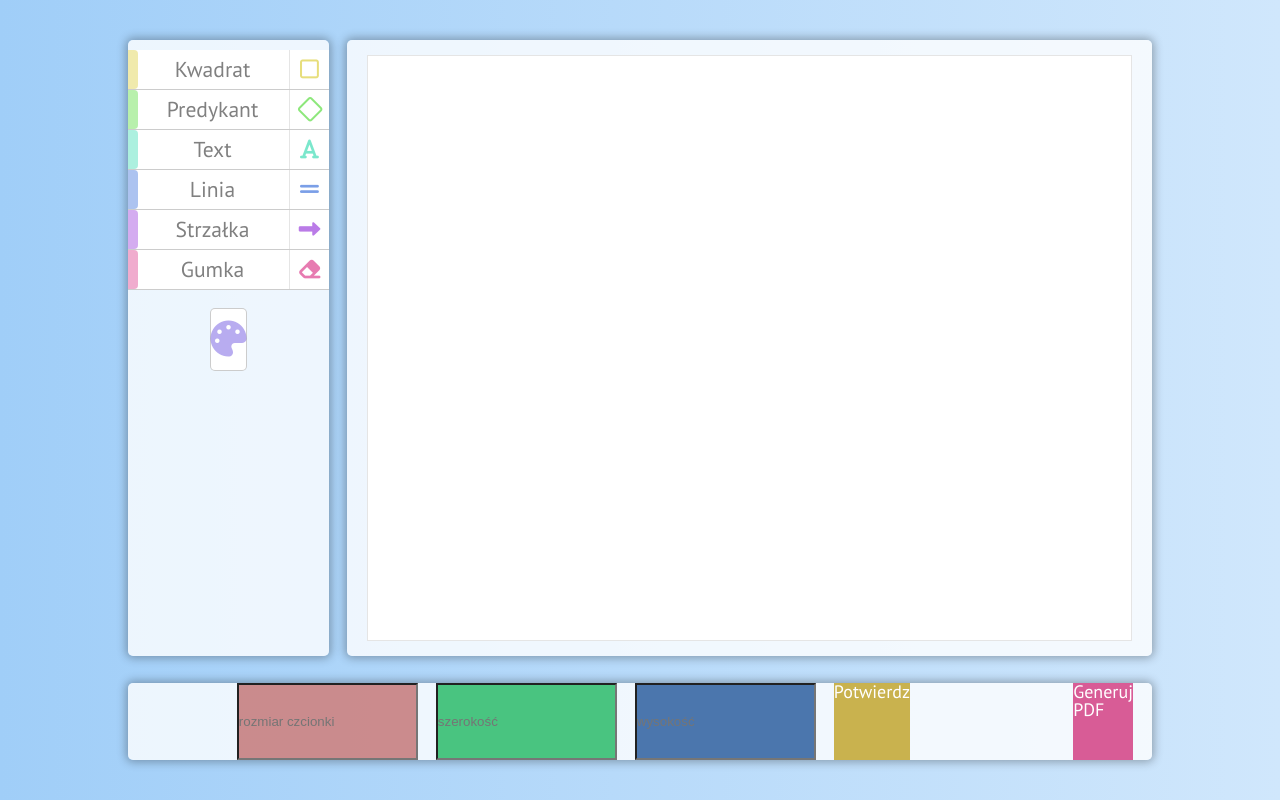
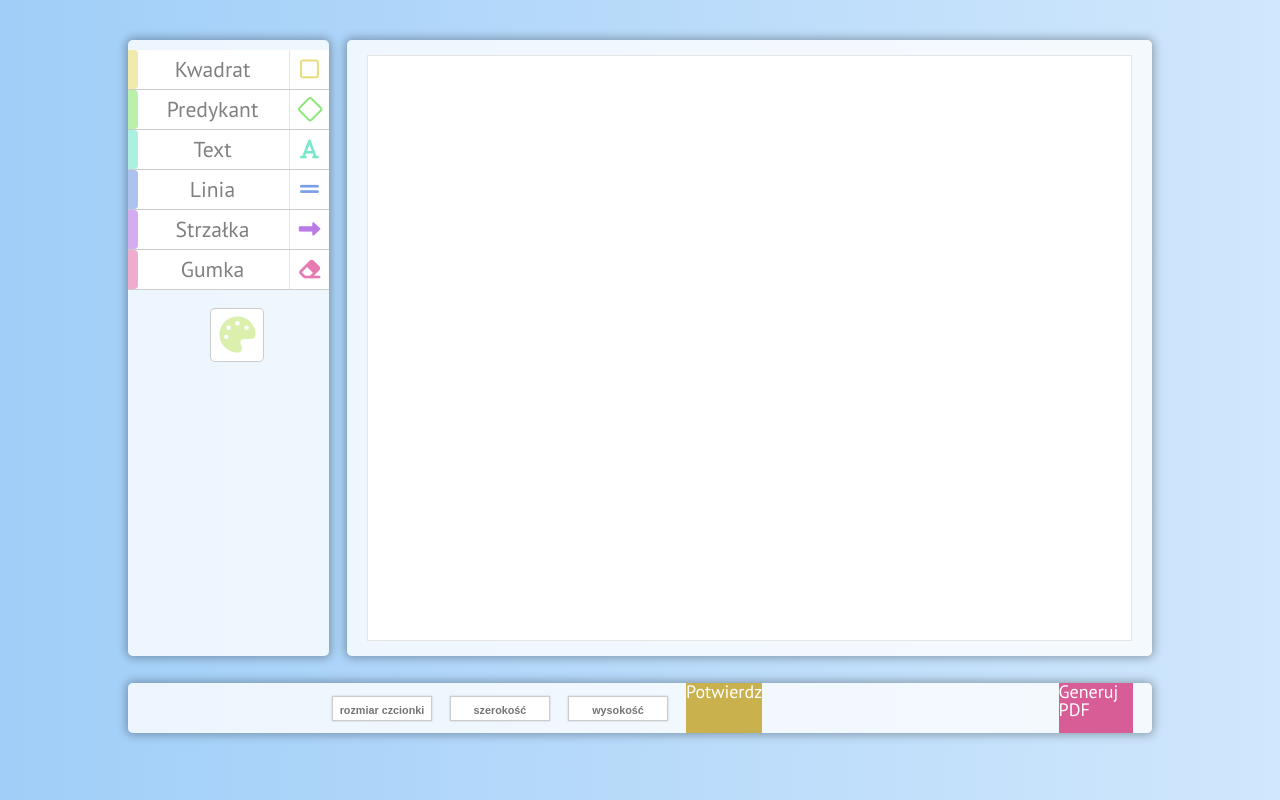
Before and after one commit to Desmord/SchematicGenerator, a website built with webpack: page Dev/Html/index.html in a window 1280 px wide. Built offline with nearby package versions, Linux system fonts and the light colour scheme.

Commit message:
Style properties menu input fields

```diff
--- a/Dev/Html/index.html
+++ b/Dev/Html/index.html
@@ -63,9 +63,9 @@
             <canvas class="canvas-container__canvas"></canvas>
         </div>
         <div class="properties-menu">
-            <input type="text" class="properties-menu__font-size-input" placeholder="rozmiar czcionki"></input>
-            <input type="text" class="properties-menu__width-input" placeholder="szerokość"></input>
-            <input type="text" class="properties-menu__height-input" placeholder="wysokość"></input>
+            <input type="text" class="input" tool="font-size" maxlength="3" placeholder="rozmiar czcionki"></input>
+            <input type="text" class="input" tool="canvas-width" maxlength="4" placeholder="szerokość"></input>
+            <input type="text" class="input" tool="canvas-height" maxlength="4" placeholder="wysokość"></input>
             <div class="properties-menu__subbmit-button">Potwierdz</div>
             <div class="properties-menu__generate-pdf-button">Generuj PDF</div>
         </div>
--- /dev/null
+++ b/Dev/Sass/Properties-menu/Input/input.scss
@@ -0,0 +1,39 @@
+.input{
+    overflow: hidden;
+    white-space: nowrap;
+    outline: none;
+    resize: none;
+    margin: auto 0px;
+    min-width: 100px;
+    max-width: 200px;
+    min-height: 25px;
+    max-height: 40px;
+    text-align: center;
+    font-size: 1em;
+    font-weight: 700;
+    border:1px solid rgba(0,0,0,0.2);
+    box-shadow: 0px 0px 2px 0px rgba(0,0,0,0.2);
+    transition: all 0.2s ease-in-out;
+}
+
+.input::placeholder{
+    font-size: 0.6em;
+    font-weight: 700;
+}
+
+.input:hover{
+    cursor: pointer;
+    box-shadow: 0px 0px 5px 1px rgba(0,0,0,0.3);
+}
+
+.input[tool="font-size"]{
+    grid-area: font-size-input;
+}
+
+.input[tool="canvas-width"]{
+    grid-area: width-input;
+}
+
+.input[tool="canvas-height"]{
+    grid-area: height-input;
+}
--- a/Dev/Sass/Properties-menu/propertiesMenu.scss
+++ b/Dev/Sass/Properties-menu/propertiesMenu.scss
@@ -1,5 +1,6 @@
 .properties-menu {
     grid-area: properties;
+    max-height: 50px;
     display: grid;
     gap: 1em;
     grid-template-columns: 5fr 2fr 2fr 2fr 1fr 7fr 2fr 1px;
@@ -9,33 +10,6 @@
     background-color: $menus-back-ground-color;
     border-radius: 5px;
     box-shadow: 0px 0px 10px 2px rgba(0, 0, 0, 0.3);
-
-    &__font-size-input {
-        grid-area: font-size-input;
-        overflow: hidden;
-        white-space: nowrap;
-        outline: none;
-        resize: none;
-        background-color: rgba(194, 113, 113, 0.8);
-    }
-
-    &__width-input {
-        grid-area: width-input;
-        overflow: hidden;
-        white-space: nowrap;
-        outline: none;
-        resize: none;
-        background-color: rgb(73, 196, 128);
-    }
-
-    &__height-input {
-        grid-area: height-input;
-        overflow: hidden;
-        white-space: nowrap;
-        outline: none;
-        resize: none;
-        background-color: rgb(75, 118, 173);
-    }
 
     &__subbmit-button {
         grid-area: subbmit-button;
@@ -49,17 +23,4 @@
 
 }
 
-//  position: absolute;
-// left:100px;
-// top:7px;
-// border: none;
-// border-radius: 5px;
-// overflow: hidden;
-// white-space: nowrap;
-// outline: none;
-// resize: none;
-// text-align: left;
-// color:  rgba(0,0,0,0.65);
-// font-weight: 700;
-// font-size: 18px;
-// background-color: rgba(255,255,255,0.8);
+@import './Input/input.scss';
--- a/Dev/Sass/Tools-Menu/toolsMenu.scss
+++ b/Dev/Sass/Tools-Menu/toolsMenu.scss
@@ -2,7 +2,7 @@
    grid-area: 'tools-menu';
    display: grid;
    grid-template-columns: 1fr;
-   grid-template-rows: repeat(6, minmax(25px, 40px)) 1em 1fr;
+   grid-template-rows: repeat(6, minmax(25px, 40px)) 1em minmax(25px,50px);
    background-color: $menus-back-ground-color;
    border-radius: 5px;
    box-shadow: 0px 0px 10px 2px rgba(0, 0, 0, 0.3);
@@ -11,8 +11,8 @@
       grid-column: 1/1;
       grid-row: 8/8;
       margin-left: 41%;
-      width: 18%;
-      height: 18%;
+      width: 3em;
+      height: 3em;
       border-radius: 5px;
       border:1px solid rgba(0,0,0,0.2);
       background-color: rgb(255,255,255);
```
Also changed, not shown: Dev/Css/main.css, 1 other file.
